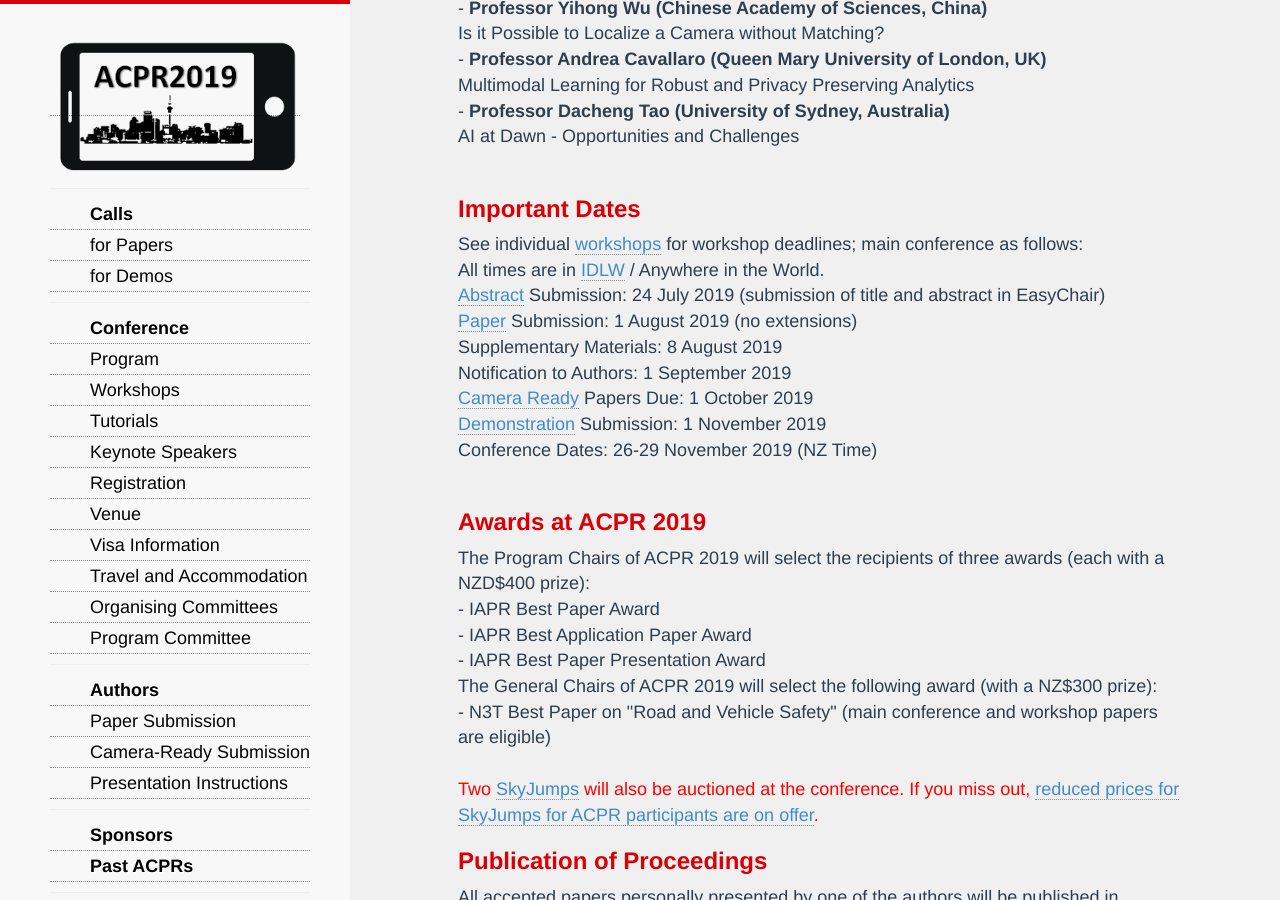
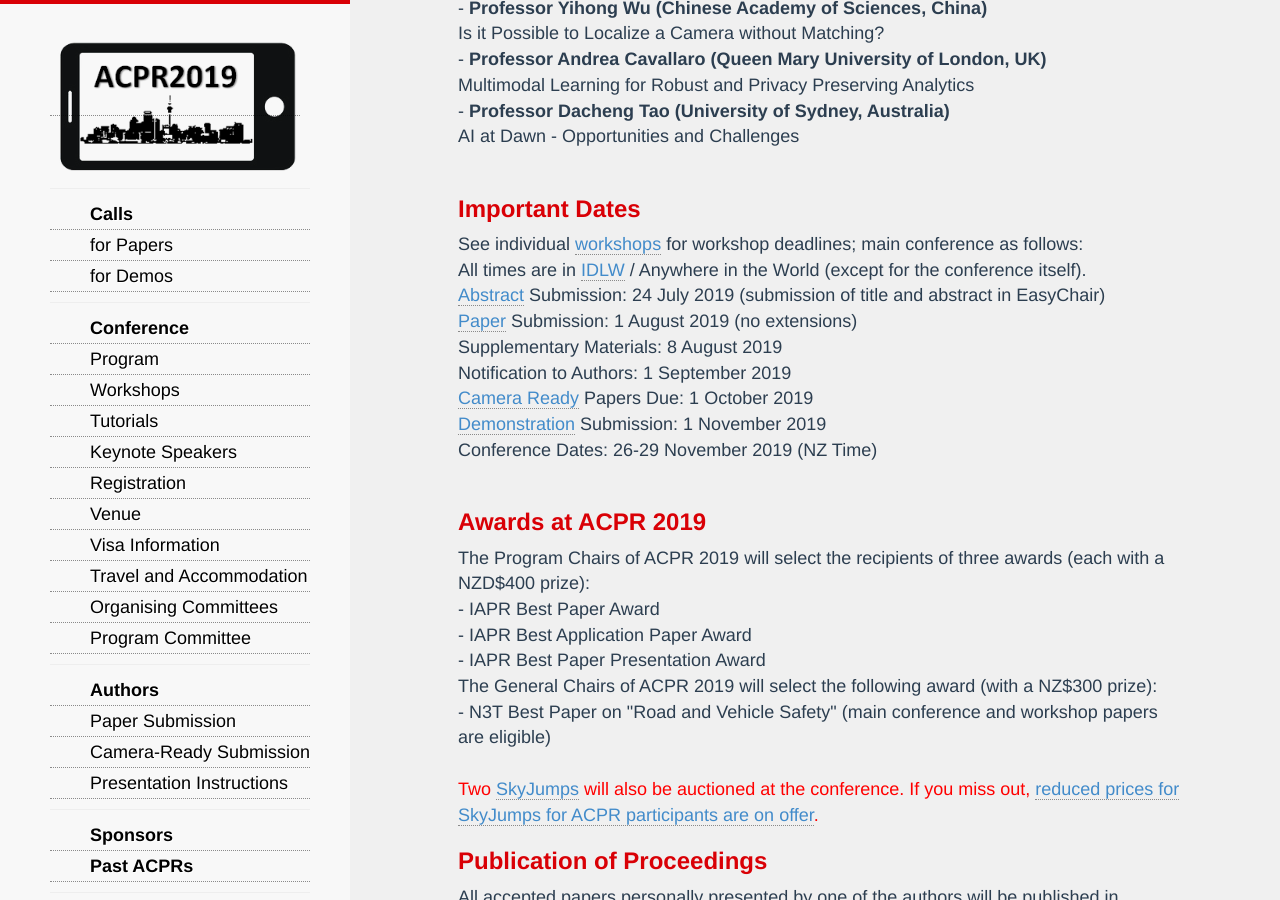
Before and after one commit to AndrewChenUoA/ACPR2019, a Jekyll site: the page built from index.html, in a window 1280 px wide and 900 px high, scrolled down 1438 px. Built offline with Jekyll 4.4.1, drawn with Linux system fonts in a browser that asks for light colours; nearby versions of some CDN libraries; Markdown is read by kramdown in place of the engine named in the settings.

Commit message:
Add more time note to make it clear

```diff
--- a/index.html
+++ b/index.html
@@ -32,7 +32,7 @@
 
   <h3>Important Dates</h3>
   See individual <a href="workshops.html">workshops</a> for workshop deadlines; main conference as follows:<br/>
-  All times are in <a href="https://time.is/IDLW">IDLW</a> / Anywhere in the World.<br/>
+  All times are in <a href="https://time.is/IDLW">IDLW</a> / Anywhere in the World (except for the conference itself).<br/>
   <a href="submission.html">Abstract</a> Submission: 24 July 2019 (submission of title and abstract in EasyChair)<br/>
   <a href="submission.html">Paper</a> Submission: 1 August 2019 (no extensions)<br/>
   Supplementary Materials: 8 August 2019<br/>
```
